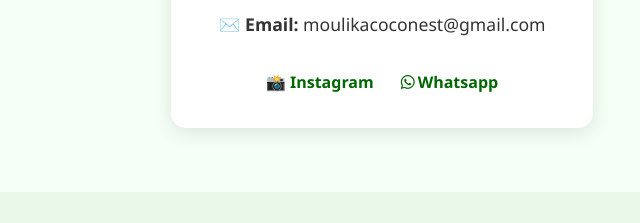
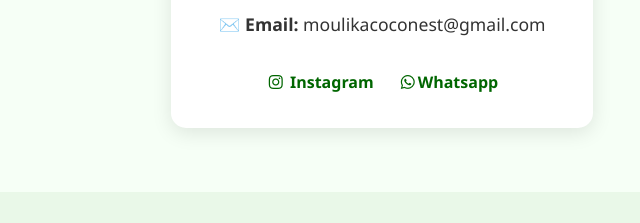
Before and after one commit to RubinathA/MyOilWebsite, a plain HTML site: page contact.html in a window 1280 px wide. Shown: the part 321-544 px from the top of the page, 258-898 px from the left. Drawn offline with Linux system fonts and the light colour scheme.

Commit message:
Update contact.html

```diff
--- a/contact.html
+++ b/contact.html
@@ -26,7 +26,7 @@
       <p><strong>📞 Phone:</strong> +91 8088103001</p>
       <p><strong>✉️ Email:</strong> moulikacoconest@gmail.com</p>
       <div class="social-links">
-        <a href="https://www.instagram.com/moulika_coconest.01?igsh=eHRuaW1yYWx4bXl6" target="_blank">📸 Instagram</a>
+        <a href="https://www.instagram.com/moulika_coconest.01?igsh=eHRuaW1yYWx4bXl6" target="_blank"><i class="fa-brands fa-instagram"></i> Instagram</a>
         <a href="https://chat.whatsapp.com/Gqy7sLQsqEPEnKbXRmpqgx?mode=ems_copy_t" target="_blank"><i class="fa-brands fa-whatsapp"></i>Whatsapp</a>
       </div>
     </div>
```
